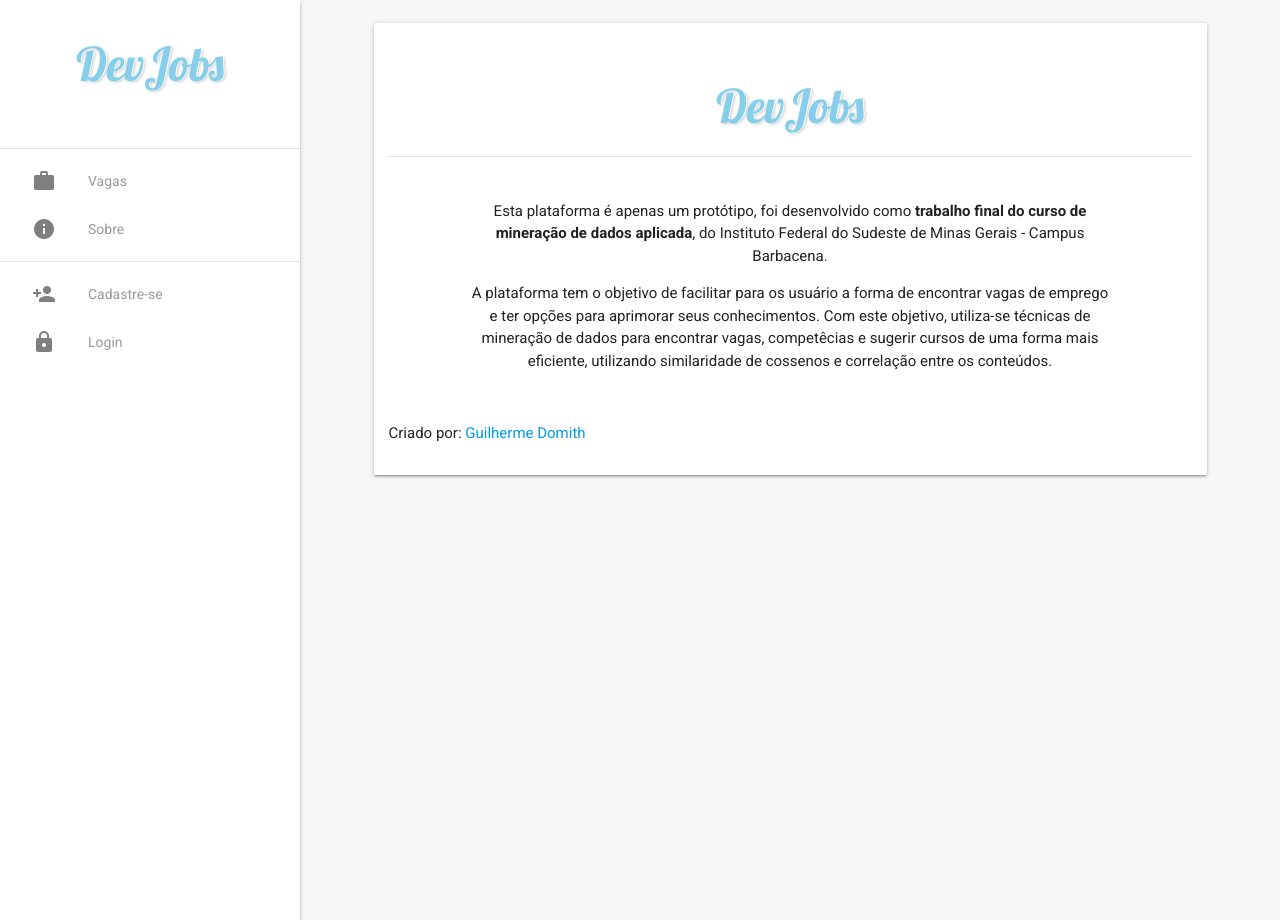
After one commit to GuilhermeDomith/dev-jobs, a Django app: page /sobre/ in a window 1280 px wide. The commit adds this page. Run offline with Django 3.2, Linux system fonts and the light colour scheme; parts of the project's set-up code (start-up, migrations or seed data) failed here and were passed over; some libraries are stand-ins or nearby versions.

Commit message:
[ADD] Página sobre

```diff
--- a/DevJobs/src/StackOverflowJobs/SearchJobs.py
+++ b/DevJobs/src/StackOverflowJobs/SearchJobs.py
@@ -48,7 +48,9 @@ def jobs_similares(search, max_jobs):
 def _inicializar():
     global stopwords, tags, stemmer, df_jobs, vectorizer, jobs_tfidf
 
-    df_jobs = pd.read_csv(STACK_JOBS_DATA + 'Stack_Overflow_Jobs2.csv')
+    df_jobs = pd.read_csv(STACK_JOBS_DATA + 'Stack_Overflow_Jobs.csv')
+    df_jobs.fillna("", inplace=True)
+    df_jobs['posted'] = pd.to_datetime(df_jobs.posted)
     df_tags = pd.read_csv(STACK_JOBS_DATA + 'jobs_tags.csv')
     jobs_tfidf = pd.read_csv(STACK_JOBS_DATA + 'jobs_tfidf.csv')
     vectorizer = joblib.load(STACK_JOBS_DATA + 'vectorizer_jobs.dat')
--- a/DevJobs/static/css/base.css
+++ b/DevJobs/static/css/base.css
@@ -19,6 +19,19 @@
 
 .divider{
     margin-bottom: 8px !important;
+}
+
+#card-sobre .body{
+    display: block;
+    padding: 20px 10%;
+}
+
+#card-sobre{
+    padding: 15px;
+}
+
+ul.browser-default li{
+    padding: 5px 0
 }
 
 .login-screen{
@@ -168,4 +181,8 @@ main {
         padding-left: 30px;
     }
 
+    #card-sobre .body{
+        padding: 20px 5%;
+    }
+
 }
--- a/DevJobs/templates/base/sidenav.html
+++ b/DevJobs/templates/base/sidenav.html
@@ -54,6 +54,13 @@
         </li>
 
         <li>
+            <a href="/sobre" class="waves-effect link-sidenav">
+                <i class="material-icons icon-sidenav">info</i>
+                Sobre
+            </a>
+        </li>
+
+        <li>
                 <div class="divider"></div>
         </li>
 
--- /dev/null
+++ b/DevJobs/templates/sobre.html
@@ -0,0 +1,30 @@
+{% extends 'base/base.html'%}
+
+{% block main %}
+<div class="section">
+    <div class="row">
+        <div id="card-sobre" class="card-panel col s12">
+            <h1 class="logo-devjobs center"> DevJobs </h1>
+            <div class="divider"></div>
+            <span class="body">
+                <p class="center">
+                    Esta plataforma é apenas um protótipo, foi desenvolvido como <span class="bold">trabalho
+                    final do curso de mineração de dados aplicada</span>, do Instituto Federal do
+                    Sudeste de Minas Gerais - Campus Barbacena.
+                </p>
+
+                <p class="center">
+                    A plataforma tem o objetivo de
+                    facilitar para os usuário a forma de encontrar vagas de emprego e ter opções para
+                    aprimorar seus conhecimentos. Com este objetivo, utiliza-se técnicas de mineração de
+                    dados para encontrar vagas, competêcias e sugerir cursos de uma forma mais eficiente,
+                    utilizando similaridade de cossenos e correlação entre os conteúdos.
+                </p>
+            </span>
+            <p class="left">
+                Criado por: <a href="http://github.com/guilhermedomith">Guilherme Domith</a>
+            </p>
+        </div>
+    </div>
+</div>
+{% endblock %}
--- a/DevJobs/urls.py
+++ b/DevJobs/urls.py
@@ -24,4 +24,5 @@ urlpatterns = [
     path('accounts/', include('accounts.urls')),
     path('jobs/', include('jobs.urls')),
     path('', TemplateView.as_view(template_name='index.html')),
+    path('sobre/', TemplateView.as_view(template_name='sobre.html')),
 ]
```
Also changed, not shown: DevJobs/templates/jobs/vaga.html (+23 -13 lines), DevJobs/src/StackOverflowJobs/data/Stack_Overflow_Jobs.csv, db.sqlite3, 2 other files.
